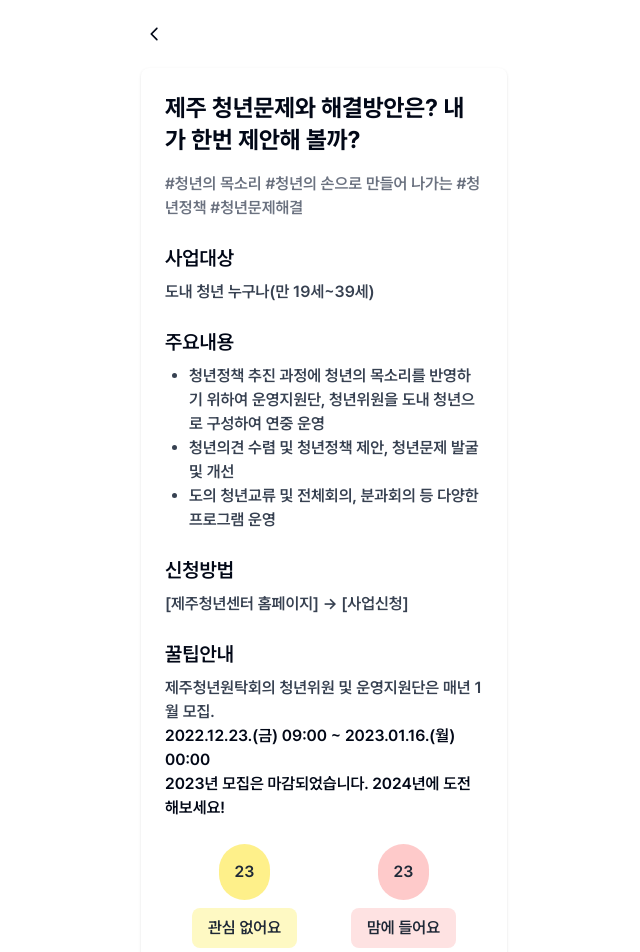
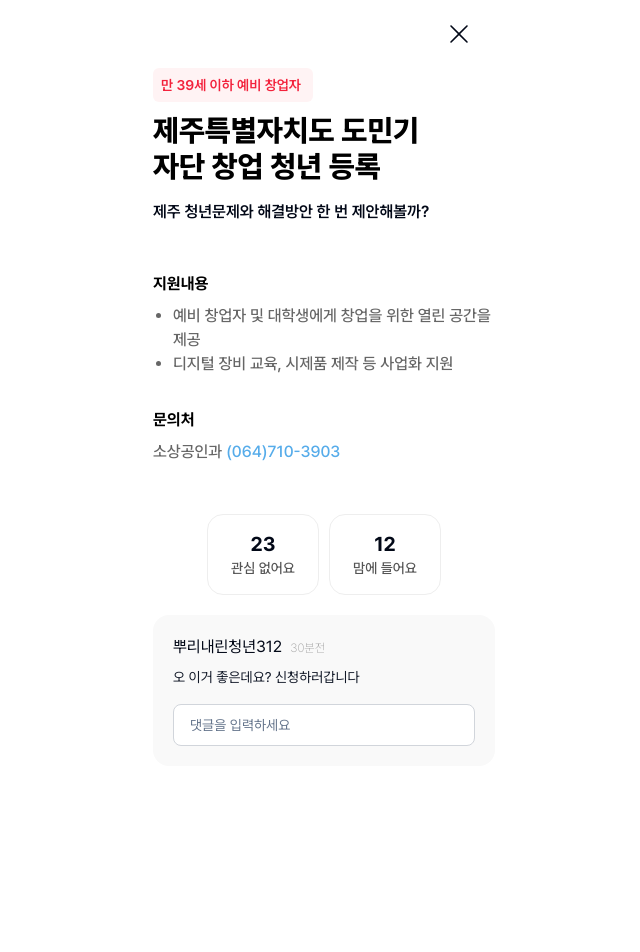
Before and after one commit to 9OORMTHON-PPOORI/ppoori-front, a Next.js app: page /policy/details in a window 1280 px wide. Shown: the top 952 px of the page, without its empty margins (316-956 px from the left). After the commit the page ends 800 px from the top, so only its background shows below. Built offline with nearby package versions, Linux system fonts and the light colour scheme.

Commit message:
Style: 정책 상세 페이지 UI 화면 구현

```diff
--- a/src/app/(policy)/policy/details/page.tsx
+++ b/src/app/(policy)/policy/details/page.tsx
@@ -1,96 +1,88 @@
-import { PaperPlaneIcon } from "@radix-ui/react-icons";
+"use client";
 
-import Header from "@/components/common/header";
+import { Cross1Icon } from "@radix-ui/react-icons";
+import { useRouter } from "next/navigation";
+
 import { Input } from "@/components/ui/input";
 
 export default function PolicyDetails() {
+  const router = useRouter();
   return (
     <>
-      <Header />
+      <nav className="my-3 flex h-[44px] max-w-[390px] items-center px-6">
+        <div
+          className="flex w-full items-center justify-end"
+          onClick={() => router.back()}
+        >
+          <Cross1Icon className="h-[24px] w-[24px]" />
+        </div>
+      </nav>
       <div className="font-pretendard font-semibold">
-        <div className="mx-auto max-w-3xl rounded-lg bg-white p-6 shadow">
-          <h1 className="mb-4 text-2xl font-bold">
-            제주 청년문제와 해결방안은? 내가 한번 제안해 볼까?
-          </h1>
-          <p className="mb-6 text-gray-500">
-            #청년의 목소리 #청년의 손으로 만들어 나가는 #청년정책 #청년문제해결
-          </p>
-          <div className="mb-6">
-            <h2 className="mb-2 text-xl font-semibold">사업대상</h2>
-            <p className="text-gray-700">도내 청년 누구나(만 19세~39세)</p>
-          </div>
-
-          <div className="mb-6">
-            <h2 className="mb-2 text-xl font-semibold">주요내용</h2>
-            <ul className="ml-6 list-disc text-gray-700">
-              <li>
-                청년정책 추진 과정에 청년의 목소리를 반영하기 위하여 운영지원단,
-                청년위원을 도내 청년으로 구성하여 연중 운영
-              </li>
-              <li>청년의견 수렴 및 청년정책 제안, 청년문제 발굴 및 개선</li>
-              <li>
-                도의 청년교류 및 전체회의, 분과회의 등 다양한 프로그램 운영
-              </li>
-            </ul>
-          </div>
-
-          <div className="mb-6">
-            <h2 className="mb-2 text-xl font-semibold">신청방법</h2>
-            <p className="text-gray-700">
-              [제주청년센터 홈페이지] &rarr; [사업신청]
-            </p>
-          </div>
-
-          <div className="mb-6">
-            <h2 className="mb-2 text-xl font-semibold">꿀팁안내</h2>
-            <p className="text-gray-700">
-              제주청년원탁회의 청년위원 및 운영지원단은 매년 1월 모집.
-            </p>
-            <p>2022.12.23.(금) 09:00 ~ 2023.01.16.(월) 00:00</p>
-            <p>2023년 모집은 마감되었습니다. 2024년에 도전해보세요!</p>
-          </div>
-
-          <div className="mb-6 flex justify-around">
-            <div className="flex flex-col items-center">
-              <div className="mb-2 rounded-full bg-yellow-200 p-4 text-gray-800">
-                23
+        <div className="flex items-center justify-center">
+          <div className="w-full">
+            <div className="mb-[10px] w-[160px] rounded-[6px] bg-[#FFF3F4] px-[8px] py-[7px] text-sm text-[#F3213B]">
+              만 39세 이하 예비 창업자
+            </div>
+            <div className="mb-4">
+              <h2 className="mt-2 p-0 text-3xl font-extrabold text-black">
+                제주특별자치도 도민기
+              </h2>
+              <h2 className="text-3xl font-extrabold text-black">
+                자단 창업 청년 등록
+              </h2>
+            </div>
+            <div className="mb-12">
+              <h5 className="text-base">
+                제주 청년문제와 해결방안 한 번 제안해볼까?
+              </h5>
+            </div>
+            <div className="mb-8">
+              <div className="mb-2 font-bold text-black">지원내용</div>
+              <ul className="list-disc pl-5 font-medium text-[#666666]">
+                <li>예비 창업자 및 대학생에게 창업을 위한 열린 공간을 제공</li>
+                <li>디지털 장비 교육, 시제품 제작 등 사업화 지원</li>
+              </ul>
+            </div>
+            <div className="mb-[50px]">
+              <div className="mb-2 font-bold text-black">문의처</div>
+              <div className="font-medium text-[#666666]">
+                소상공인과
+                <a href="tel:0647103903" className="ml-1 text-[#56ACEA]">
+                  (064)710-3903
+                </a>
               </div>
-              <button className="rounded-lg bg-yellow-100 px-4 py-2 text-gray-800">
-                관심 없어요
-              </button>
             </div>
-            <div className="flex flex-col items-center">
-              <div className="mb-2 rounded-full bg-red-200 p-4 text-gray-800">
-                23
+            <div className="mb-5 flex justify-center gap-[10px]">
+              <div className="flex w-[112px] flex-col items-center justify-center rounded-[16px] border-[1px] border-solid border-[#EEEEEE] px-[23px] py-[15px]">
+                <h5 className="text-xl font-bold">23</h5>
+                <p className="text-[14px] font-medium text-[#555555]">
+                  관심 없어요
+                </p>
               </div>
-              <button className="rounded-lg bg-red-100 px-4 py-2 text-gray-800">
-                맘에 들어요
-              </button>
-            </div>
-          </div>
-
-          <div className="rounded-lg bg-gray-50 p-4 shadow">
-            <div className="mb-4">
-              <p className="text-gray-800">
-                <strong>김말똥</strong>{" "}
-                <span className="text-gray-500">14시간 전</span>
-              </p>
-              <p className="text-gray-700">음악도 크지 않고 좋았어요.</p>
+              <div className="flex w-[112px] flex-col items-center rounded-[16px] border-[1px] border-solid border-[#EEEEEE] p-[15px]">
+                <h5 className="text-xl font-bold">12</h5>
+                <p className="text-[14px] font-medium text-[#555555]">
+                  맘에 들어요
+                </p>
+              </div>
             </div>
             <div>
-              <p className="text-gray-800">
-                <strong>아무개</strong>{" "}
-                <span className="text-gray-500">14시간 전</span>
-              </p>
-              <p className="text-gray-700">정말 도움이 되는 정책이네요!</p>
+              <div className="rounded-[16px] bg-[#F9F9F9] p-5 font-normal">
+                <div className="mb-2">
+                  뿌리내린청년312
+                  <span className="ml-2 text-[12px] font-extralight text-[#AAAAAA]">
+                    30분전
+                  </span>
+                </div>
+                <div className="mb-4 text-[14px] text-gray-900">
+                  오 이거 좋은데요? 신청하러갑니다
+                </div>
+                <Input
+                  placeholder="댓글을 입력하세요"
+                  className="w-full rounded-lg border border-gray-300 px-4 py-2"
+                />
+              </div>
             </div>
-          </div>
-
-          <div className="mt-4 flex gap-3">
-            <Input placeholder="댓글을 입력하세요" className="h-[42px]" />
-            <button className="h-[42px] rounded-2xl bg-[#F63105] px-4 text-white">
-              <PaperPlaneIcon className="h-4 w-4 text-white" />
-            </button>
           </div>
         </div>
       </div>
--- a/src/components/common/layout.tsx
+++ b/src/components/common/layout.tsx
@@ -2,7 +2,7 @@ export default function Layout(props: { children: React.ReactNode }) {
   return (
     <>
       <div className="m-0 flex h-full flex-col">
-        <main className="m-auto w-full max-w-[390px] flex-grow px-[12px]">
+        <main className="m-auto w-full max-w-[390px] flex-grow px-6">
           {props.children}
         </main>
       </div>
--- a/src/components/ui/input.tsx
+++ b/src/components/ui/input.tsx
@@ -11,7 +11,7 @@ const Input = React.forwardRef<HTMLInputElement, InputProps>(
       <input
         type={type}
         className={cn(
-          "flex h-9 w-full rounded-md border border-input bg-transparent px-3 py-1 text-sm shadow-sm transition-colors file:border-0 file:bg-transparent file:text-sm file:font-medium placeholder:text-muted-foreground focus-visible:outline-none focus-visible:ring-1 focus-visible:ring-ring disabled:cursor-not-allowed disabled:opacity-50",
+          "flex h-[42px] w-full rounded-2xl border border-input bg-transparent px-3 py-1 text-sm transition-colors file:border-0 file:bg-transparent file:text-sm file:font-medium placeholder:text-muted-foreground focus-visible:outline-none focus-visible:ring-1 focus-visible:ring-ring disabled:cursor-not-allowed disabled:opacity-50 bg-white",
           className
         )}
         ref={ref}
```
